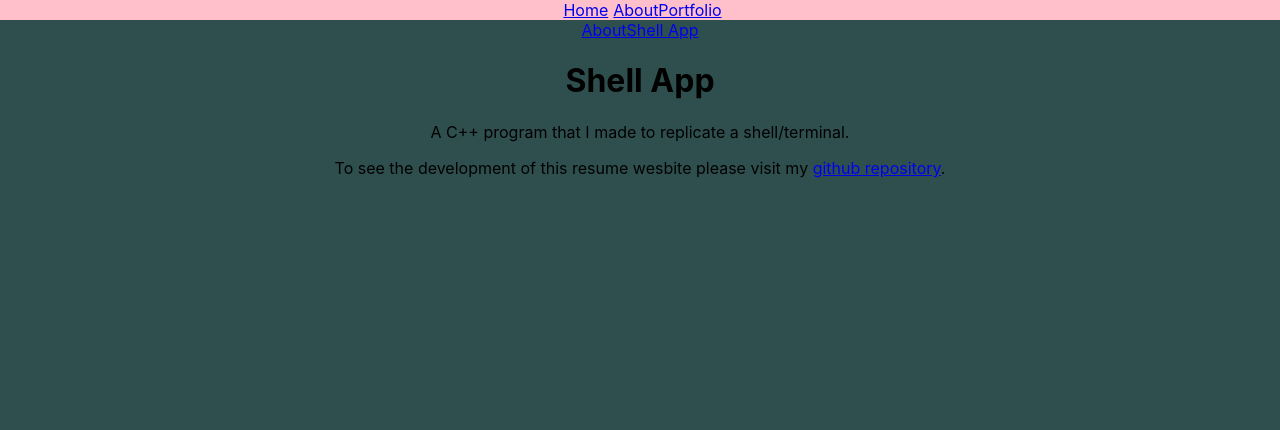
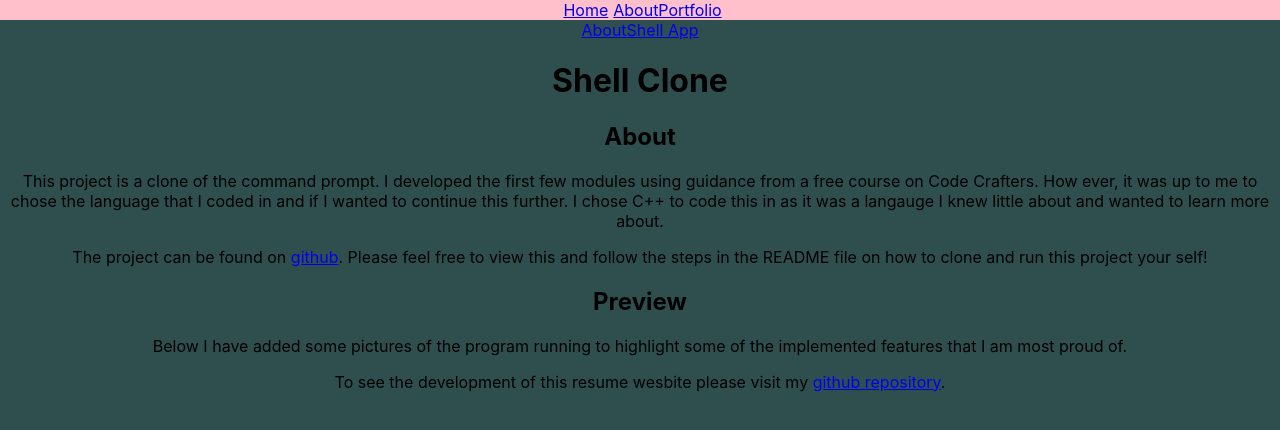
Before and after one commit to NyoomNyoom/resumeWebsite, a React (Create React App) app: page /portfolio/shellApp in a window 1280 px wide. Shown: the top 430 px of the page. Built offline with nearby package versions, Linux system fonts and the light colour scheme.

Commit message:
Added some actual content to one of my portfolio pages

```diff
--- a/src/pages/ShellApp.js
+++ b/src/pages/ShellApp.js
@@ -2,9 +2,18 @@ import React from "react"
 
 export default function ShellApp() {
     return (
-        <div className="portfolio shellApp">
-            <h1>Shell App</h1>
-            <p>A C++ program that I made to replicate a shell/terminal.</p>
+        <div className="shellApp">
+            <h1 className="portfolioTitle">Shell Clone</h1>
+            <h2>About</h2>
+            <p>This project is a clone of the command prompt. I developed the first few modules using guidance from a free course on Code Crafters. How ever, it was up to me to chose
+                the language that I coded in and if I wanted to continue this further. I chose C++ to code this in as it was a langauge I knew little about and wanted to learn more about.
+            </p>
+            <p>
+                The project can be found on <a href="https://github.com/NyoomNyoom/NyoomNyoom-CC-shell-app" target="_blank" rel="noreferrer">github</a>. Please feel free to view this and follow the steps in the README file on how to
+                clone and run this project your self!
+            </p>
+            <h2>Preview</h2>
+            <p>Below I have added some pictures of the program running to highlight some of the implemented features that I am most proud of.</p>
         </div>
     )
 }
```
